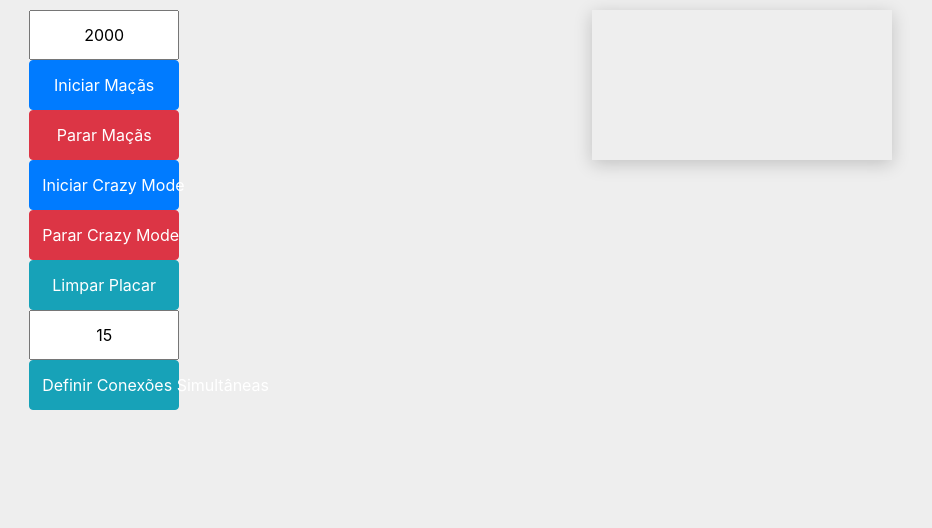
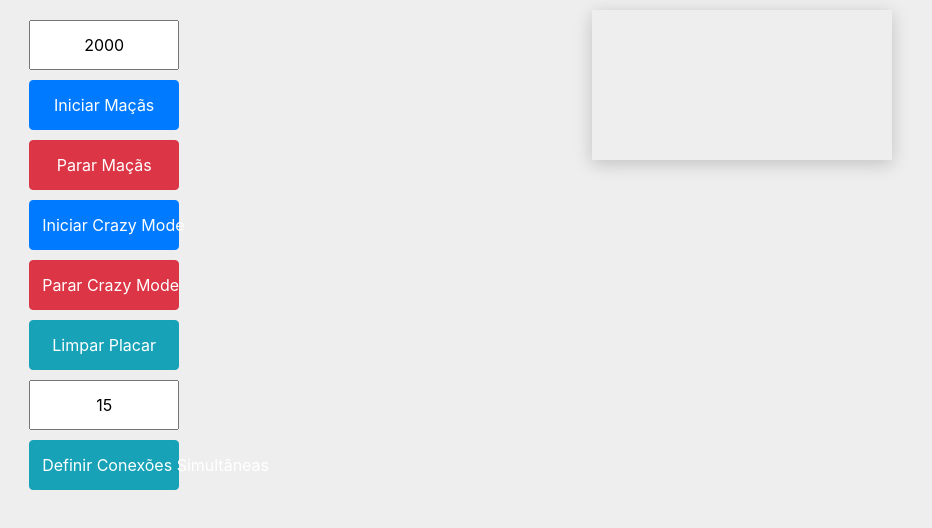
Before and after one commit to LuizCowBTF/SnakeGameJovensGenios, a website: page playground/game-admin.html in a window 1280 px wide. Shown: the whole page, without its empty margins (0-932 px from the left). Drawn offline with nearby package versions, Linux system fonts and the light colour scheme; no server answers.

Commit message:
acerto css 3

```diff
--- a/playground/game-admin.html
+++ b/playground/game-admin.html
@@ -85,7 +85,7 @@
                         width: 150px;
                         height: 50px;
                         text-align: center;
-                        margin-top: 0px;
+                        margin-top: 10px;
                     }
                 </style>
                 <div>
```
